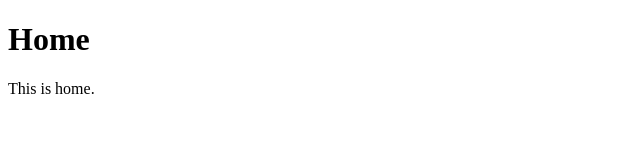
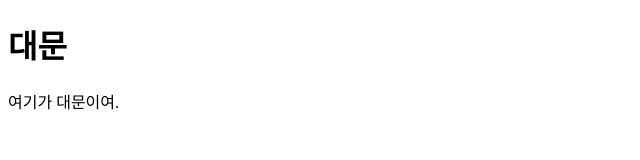
Before and after one commit to rjsej12/branch-practice, a plain HTML site: page index.html in a window 1280 px wide. Shown: the whole page, without its empty margins (0-640 px from the left). Drawn offline with Linux system fonts and the light colour scheme.

Commit message:
feat: Set lang attr to ko-KR
on branch head-init

```diff
--- a/index.html
+++ b/index.html
@@ -1,12 +1,12 @@
 <!DOCTYPE html>
-<html>
+<html lang="ko-KR">
 	<head>
 		<meta charset="utf-8">
 		<title>나의 첫 페이지</title>
 		<meta name="viewport" content="width=device-width, initial-scale=1.0">
 	</head>
 	<body>
-		<h1>Home</h1>
-		<p>This is home.</p>
+		<h1>대문</h1>
+		<p>여기가 대문이여.</p>
 	</body>
 </html>
```
